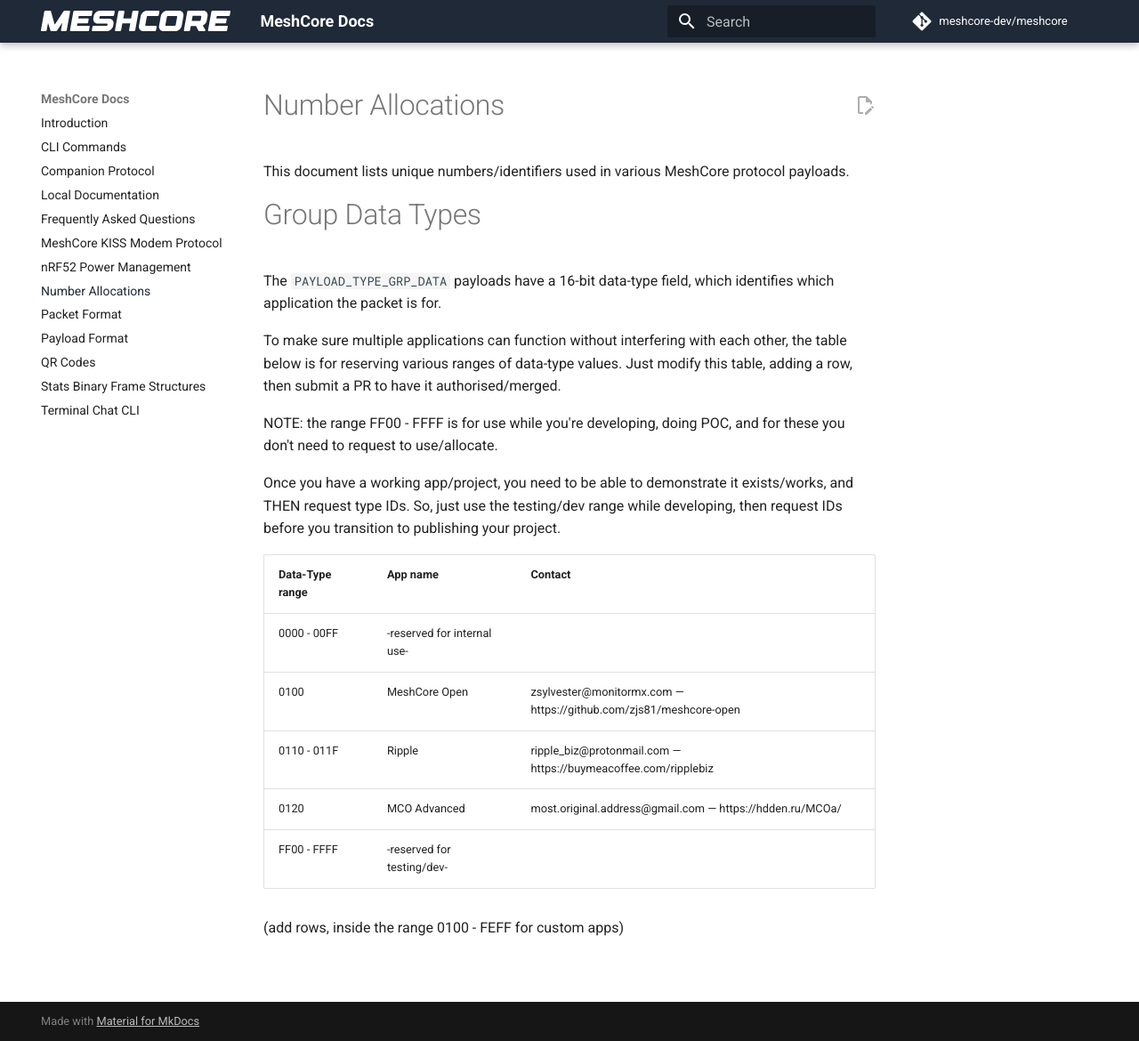
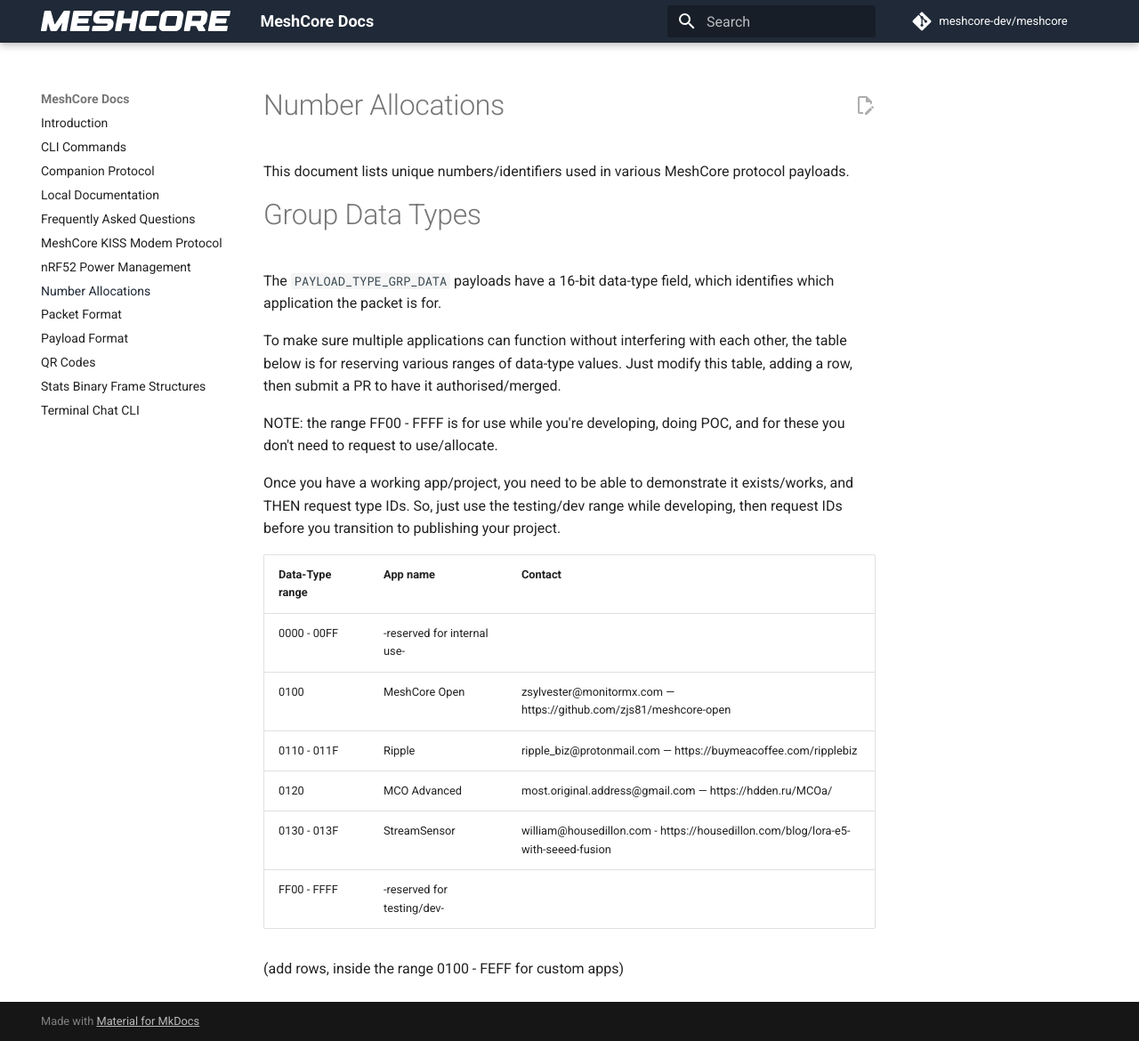
Before and after one commit to JacekVV/MeshCore-Hydra, an MkDocs documentation site: the page built from docs/number_allocations.md, in a window 1280 px wide and 1170 px high. Shown: the whole window at 89% size. Built offline with MkDocs 1.6.1 and Material for MkDocs 9.7.7, drawn with Linux system fonts in a browser that asks for light colours; comment, search, counter and statistics services are not loaded.

Commit message:
Add StreamSensor allocation for GroupData
Adds a small allocation for groupdata packets for the Meshcore firmware for the StreamSensor product. It was previously a LoRaWAN platform, and we've moved to Meshcore.

Let me know when and how to demonstrate.

```diff
--- a/docs/number_allocations.md
+++ b/docs/number_allocations.md
@@ -18,6 +18,7 @@ Once you have a working app/project, you need to be able to demonstrate it exist
 | 0100            | MeshCore Open               | zsylvester@monitormx.com — https://github.com/zjs81/meshcore-open |
 | 0110 - 011F     | Ripple                      | ripple_biz@protonmail.com — https://buymeacoffee.com/ripplebiz    |
 | 0120            | MCO Advanced                | most.original.address@gmail.com — https://hdden.ru/MCOa/          |
+| 0130 - 013F     | StreamSensor                | william@housedillon.com - https://housedillon.com/blog/lora-e5-with-seeed-fusion |
 | FF00 - FFFF     | -reserved for testing/dev-  |                                                                   |
 
 (add rows, inside the range 0100 - FEFF for custom apps)
```
